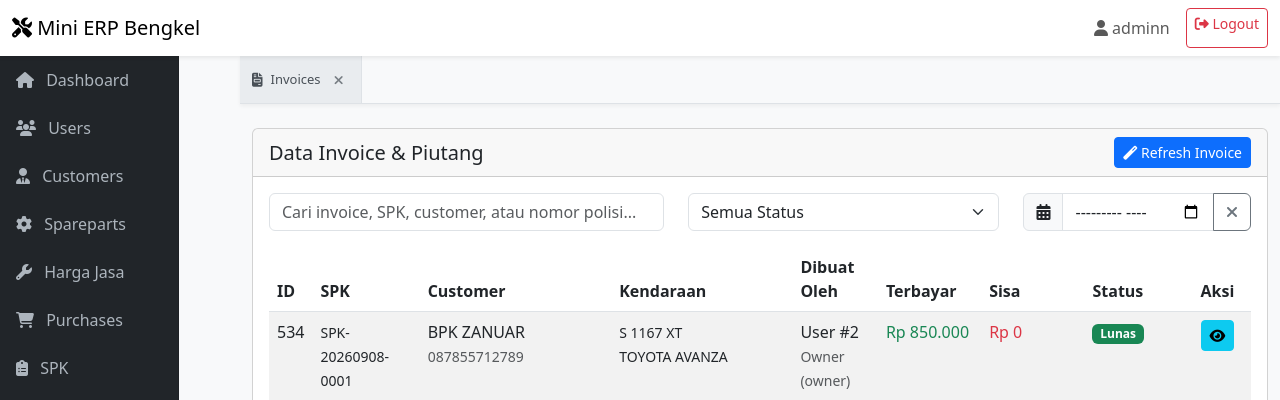
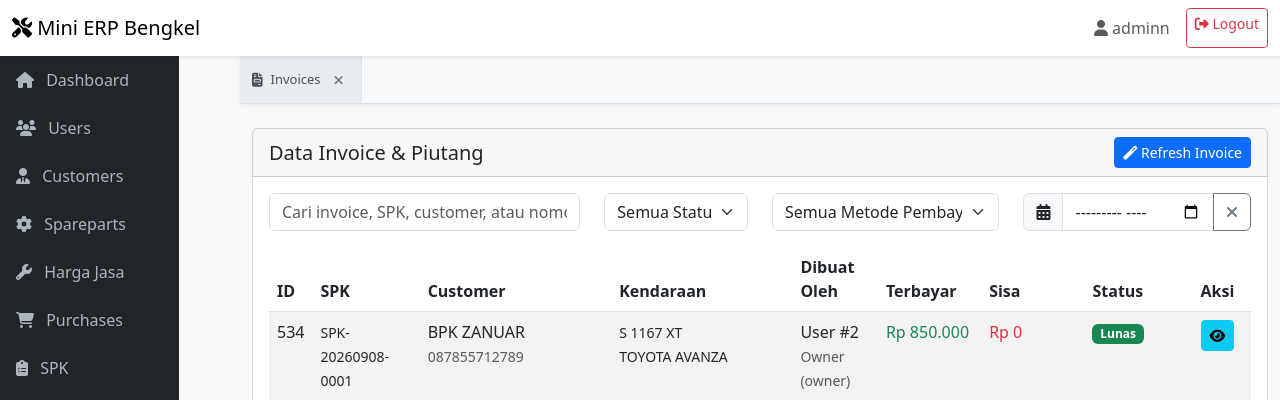
Before and after one commit to Hamidzuhdi/minierpporto, a PHP site: page /invoices/index.php in a window 1280 px wide. Shown: the top 400 px of the page. Run offline with PHP 8.4, Linux system fonts and the light colour scheme; a user stored in the database is signed in; data comes from the database, SQL or seed files in the repository; a stand-in replaces the project's code that opens the database connection; some libraries are stand-ins or nearby versions.

Commit message:
Invoice: filter metode pembayaran (cash / transfer / QRIS)
Invoice tampil jika punya pembayaran dengan metode yang dipilih. Invoice campuran
(mis. Rp 1 juta QRIS + Rp 1 juta cash) muncul di filter QRIS dan cash, tidak di
transfer. Hanya pembayaran approved yang dihitung; nilai metode tidak dikenal diabaikan.

Co-Authored-By: Claude Sonnet 5.5 <noreply@anthropic.com>

```diff
--- a/invoices/backend.php
+++ b/invoices/backend.php
@@ -333,6 +333,7 @@ elseif ($action === 'read') {
     $search = $_GET['search'] ?? '';
     $status = $_GET['status'] ?? '';
     $month = $_GET['month'] ?? '';
+    $method = $_GET['method'] ?? '';
 
         $sql = "SELECT i.*,
             s.id as spk_id, s.kode_unik_reference as spk_code, s.revision_number, s.status_spk,
@@ -368,6 +369,13 @@ elseif ($action === 'read') {
     if (!empty($month) && preg_match('/^\d{4}-\d{2}$/', $month)) {
         $month = mysqli_real_escape_string($conn, $month);
         $conditions[] = "DATE_FORMAT(i.tanggal, '%Y-%m') = '$month'";
+    }
+
+    if (in_array($method, PAYMENT_METHODS, true)) {
+        // Invoice tampil jika punya pembayaran dengan metode ini; invoice campuran (mis. QRIS + cash)
+        // tampil di filter masing-masing metodenya.
+        $methodApprovedCond = approved_payment_where_clause($hasPaymentApprovalCols, 'pm');
+        $conditions[] = "EXISTS (SELECT 1 FROM payments pm WHERE pm.invoice_id = i.id AND pm.method = '$method' $methodApprovedCond)";
     }
 
     if (count($conditions) > 0) {
--- a/invoices/index.php
+++ b/invoices/index.php
@@ -29,16 +29,24 @@ include '../header.php';
                 </div>
                 <div class="card-body">
                     <div class="row mb-3">
-                        <div class="col-md-5">
+                        <div class="col-md-4">
                             <input type="text" class="form-control" id="searchInput" placeholder="Cari invoice, SPK, customer, atau nomor polisi...">
                         </div>
-                        <div class="col-md-4">
+                        <div class="col-md-2">
                             <select class="form-select" id="statusFilter">
                                 <option value="">Semua Status</option>
                                 <option value="Belum Bayar">Belum Bayar</option>
                                 <option value="Sudah Dicicil">Sudah Dicicil</option>
                                 <option value="Lunas">Lunas</option>
                                 <option value="Tidak_Aktif">Tidak Aktif</option>
+                            </select>
+                        </div>
+                        <div class="col-md-3">
+                            <select class="form-select" id="methodFilter" title="Tampilkan invoice yang punya pembayaran dengan metode ini">
+                                <option value="">Semua Metode Pembayaran</option>
+                                <option value="cash">Cash / Tunai</option>
+                                <option value="transfer">Rekening / Transfer</option>
+                                <option value="qris">QRIS</option>
                             </select>
                         </div>
                         <div class="col-md-3">
@@ -266,6 +274,11 @@ $(document).ready(function() {
         loadInvoices();
     });
 
+    // Filter metode pembayaran
+    $('#methodFilter').on('change', function() {
+        loadInvoices();
+    });
+
     // Filter bulan
     $('#monthFilter').on('change', function() {
         loadInvoices();
@@ -281,9 +294,10 @@ function loadInvoices() {
     let search = $('#searchInput').val();
     let status = $('#statusFilter').val();
     let month = $('#monthFilter').val();
+    let method = $('#methodFilter').val();
 
     $.ajax({
-        url: 'backend.php?action=read&search=' + encodeURIComponent(search) + '&status=' + encodeURIComponent(status) + '&month=' + encodeURIComponent(month),
+        url: 'backend.php?action=read&search=' + encodeURIComponent(search) + '&status=' + encodeURIComponent(status) + '&month=' + encodeURIComponent(month) + '&method=' + encodeURIComponent(method),
         type: 'GET',
         dataType: 'json',
         success: function(response) {
```
